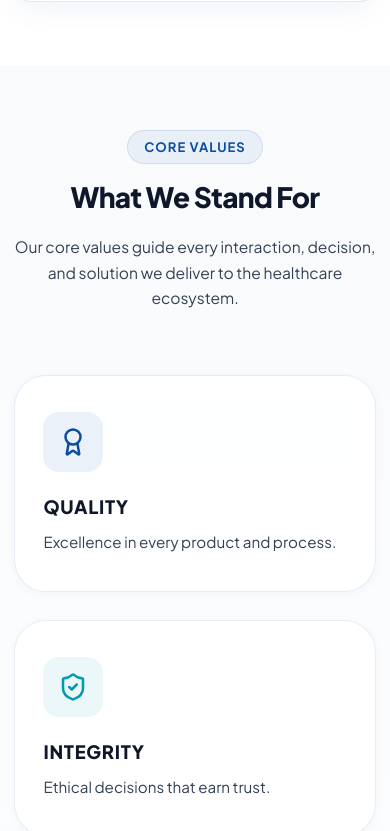
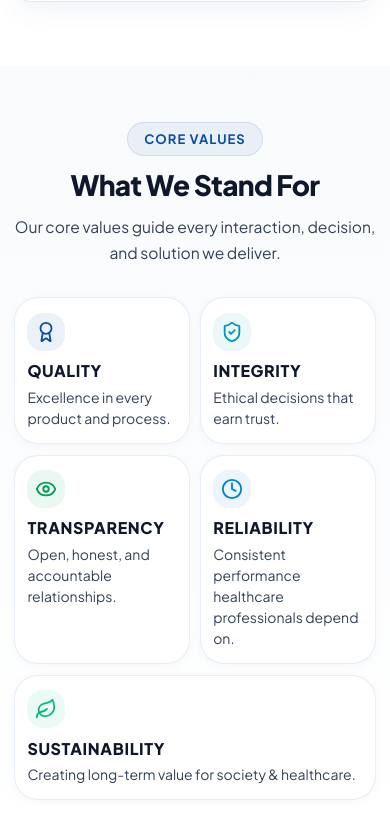
Before and after one commit to abhinavcj/zirdilla, a React (Vite) app: page / in a window 390 px wide. Shown: the part 7353-8184 px from the top of the page. Built offline with nearby package versions, Linux system fonts and the light colour scheme.

Commit message:
Standardize Core Values section for mobile into a compact 2-column layout

```diff
--- a/src/components/CoreValues.jsx
+++ b/src/components/CoreValues.jsx
@@ -8,35 +8,35 @@ export default function CoreValues() {
     {
       title: 'QUALITY',
       description: 'Excellence in every product and process.',
-      icon: (color) => <Award size={30} color={color} />,
+      icon: (color, size = 26) => <Award size={size} color={color} />,
       color: '#0B4DA2',
       accentBg: 'rgba(11, 77, 162, 0.08)',
     },
     {
       title: 'INTEGRITY',
       description: 'Ethical decisions that earn trust.',
-      icon: (color) => <ShieldCheck size={30} color={color} />,
+      icon: (color, size = 26) => <ShieldCheck size={size} color={color} />,
       color: '#009BB0',
       accentBg: 'rgba(0, 155, 176, 0.08)',
     },
     {
       title: 'TRANSPARENCY',
       description: 'Open, honest, and accountable relationships.',
-      icon: (color) => <Eye size={30} color={color} />,
+      icon: (color, size = 26) => <Eye size={size} color={color} />,
       color: '#009E52',
       accentBg: 'rgba(0, 158, 82, 0.08)',
     },
     {
       title: 'RELIABILITY',
-      description: 'Consistent performance healthcare professionals can depend on.',
-      icon: (color) => <Clock size={30} color={color} />,
+      description: 'Consistent performance healthcare professionals depend on.',
+      icon: (color, size = 26) => <Clock size={size} color={color} />,
       color: '#0284C7',
       accentBg: 'rgba(2, 132, 199, 0.08)',
     },
     {
       title: 'SUSTAINABILITY',
-      description: 'Creating long-term value for society, healthcare, and the environment.',
-      icon: (color) => <Leaf size={30} color={color} />,
+      description: 'Creating long-term value for society & healthcare.',
+      icon: (color, size = 26) => <Leaf size={size} color={color} />,
       color: '#10B981',
       accentBg: 'rgba(16, 185, 129, 0.08)',
     },
@@ -45,52 +45,49 @@ export default function CoreValues() {
   return (
     <section
       id="values"
+      className="core-values-section"
       style={{
-        padding: '6rem 0',
+        padding: '5rem 0',
         background: 'linear-gradient(180deg, #F8FAFC 0%, #FFFFFF 100%)',
         position: 'relative',
       }}
     >
       <div className="container">
         {/* Header */}
-        <div style={{ textAlign: 'center', maxWidth: '720px', margin: '0 auto 4rem auto' }}>
-          <div className="section-label" style={{ margin: '0 auto 1rem auto' }}>
+        <div className="values-header" style={{ textAlign: 'center', maxWidth: '720px', margin: '0 auto 3rem auto' }}>
+          <div className="section-label" style={{ margin: '0 auto 0.75rem auto' }}>
             CORE VALUES
           </div>
-          <h2 className="section-heading">What We Stand For</h2>
+          <h2 className="section-heading" style={{ marginBottom: '0.75rem' }}>What We Stand For</h2>
           <p className="section-subtitle" style={{ margin: '0 auto' }}>
-            Our core values guide every interaction, decision, and solution we deliver to the healthcare ecosystem.
+            Our core values guide every interaction, decision, and solution we deliver.
           </p>
         </div>
 
-        {/* 5 Core Values Interactive Cards */}
-        <div
-          style={{
-            display: 'grid',
-            gridTemplateColumns: 'repeat(auto-fit, minmax(220px, 1fr))',
-            gap: '1.75rem',
-          }}
-        >
+        {/* 5 Core Values Cards Grid */}
+        <div className="values-grid">
           {values.map((val, idx) => {
             const isHovered = hoveredIndex === idx;
+            const isLast = idx === values.length - 1;
             return (
               <div
                 key={val.title}
+                className={`value-card ${isLast ? 'last-card' : ''}`}
                 onMouseEnter={() => setHoveredIndex(idx)}
                 onMouseLeave={() => setHoveredIndex(null)}
                 style={{
-                  background: isHovered ? '#FFFFFF' : 'rgba(255, 255, 255, 0.85)',
+                  background: isHovered ? '#FFFFFF' : 'rgba(255, 255, 255, 0.9)',
                   backdropFilter: 'blur(12px)',
-                  padding: '2.25rem 1.75rem',
-                  borderRadius: 'var(--radius-xl)',
+                  padding: '1.5rem 1.25rem',
+                  borderRadius: 'var(--radius-lg)',
                   border: isHovered
                     ? `1px solid ${val.color}`
                     : '1px solid rgba(11, 77, 162, 0.1)',
                   boxShadow: isHovered
-                    ? `0 20px 35px -10px ${val.color}25`
+                    ? `0 12px 25px -5px ${val.color}20`
                     : 'var(--shadow-sm)',
-                  transform: isHovered ? 'translateY(-8px)' : 'translateY(0)',
-                  transition: 'all 0.35s cubic-bezier(0.16, 1, 0.3, 1)',
+                  transform: isHovered ? 'translateY(-4px)' : 'translateY(0)',
+                  transition: 'all 0.3s cubic-bezier(0.16, 1, 0.3, 1)',
                   cursor: 'pointer',
                   display: 'flex',
                   flexDirection: 'column',
@@ -100,29 +97,29 @@ export default function CoreValues() {
               >
                 {/* Icon Circle */}
                 <div
+                  className="value-icon"
                   style={{
-                    width: '60px',
-                    height: '60px',
+                    width: '46px',
+                    height: '46px',
                     borderRadius: 'var(--radius-md)',
                     background: isHovered ? val.color : val.accentBg,
                     display: 'flex',
                     alignItems: 'center',
                     justifyContent: 'center',
-                    marginBottom: '1.5rem',
-                    transition: 'all 0.35s ease',
-                    transform: isHovered ? 'scale(1.08) rotate(3deg)' : 'scale(1)',
+                    marginBottom: '1rem',
+                    transition: 'all 0.3s ease',
                   }}
                 >
-                  {val.icon(isHovered ? '#FFFFFF' : val.color)}
+                  {val.icon(isHovered ? '#FFFFFF' : val.color, 22)}
                 </div>
 
                 <h3
                   style={{
-                    fontSize: '1.15rem',
+                    fontSize: '1rem',
                     fontWeight: 800,
                     letterSpacing: '0.04em',
                     color: isHovered ? val.color : 'var(--text-main)',
-                    marginBottom: '0.75rem',
+                    marginBottom: '0.4rem',
                     transition: 'color 0.3s ease',
                   }}
                 >
@@ -131,9 +128,9 @@ export default function CoreValues() {
 
                 <p
                   style={{
-                    fontSize: '0.95rem',
+                    fontSize: '0.875rem',
                     color: 'var(--text-body)',
-                    lineHeight: 1.6,
+                    lineHeight: 1.5,
                     margin: 0,
                   }}
                 >
@@ -145,11 +142,11 @@ export default function CoreValues() {
                   style={{
                     position: 'absolute',
                     bottom: 0,
-                    left: '1.75rem',
-                    right: '1.75rem',
-                    height: '3px',
+                    left: '1.25rem',
+                    right: '1.25rem',
+                    height: '2.5px',
                     background: val.color,
-                    borderRadius: '3px 3px 0 0',
+                    borderRadius: '2px 2px 0 0',
                     opacity: isHovered ? 1 : 0,
                     transition: 'opacity 0.3s ease',
                   }}
@@ -159,6 +156,49 @@ export default function CoreValues() {
           })}
         </div>
       </div>
+
+      {/* Grid CSS Rules */}
+      <style>{`
+        .values-grid {
+          display: grid;
+          grid-template-columns: repeat(auto-fit, minmax(210px, 1fr));
+          gap: 1.25rem;
+        }
+
+        @media (max-width: 768px) {
+          .core-values-section {
+            padding: 3.5rem 0 !important;
+          }
+          .values-header {
+            margin-bottom: 2rem !important;
+          }
+          .values-grid {
+            grid-template-columns: repeat(2, 1fr);
+            gap: 0.85rem;
+          }
+          .value-card {
+            padding: 1.1rem 0.9rem !important;
+          }
+          .value-card.last-card {
+            grid-column: span 2;
+          }
+          .value-icon {
+            width: 38px !important;
+            height: 38px !important;
+            margin-bottom: 0.65rem !important;
+          }
+        }
+
+        @media (max-width: 400px) {
+          .values-grid {
+            grid-template-columns: repeat(2, 1fr);
+            gap: 0.65rem;
+          }
+          .value-card {
+            padding: 0.9rem 0.75rem !important;
+          }
+        }
+      `}</style>
     </section>
   );
 }
```
